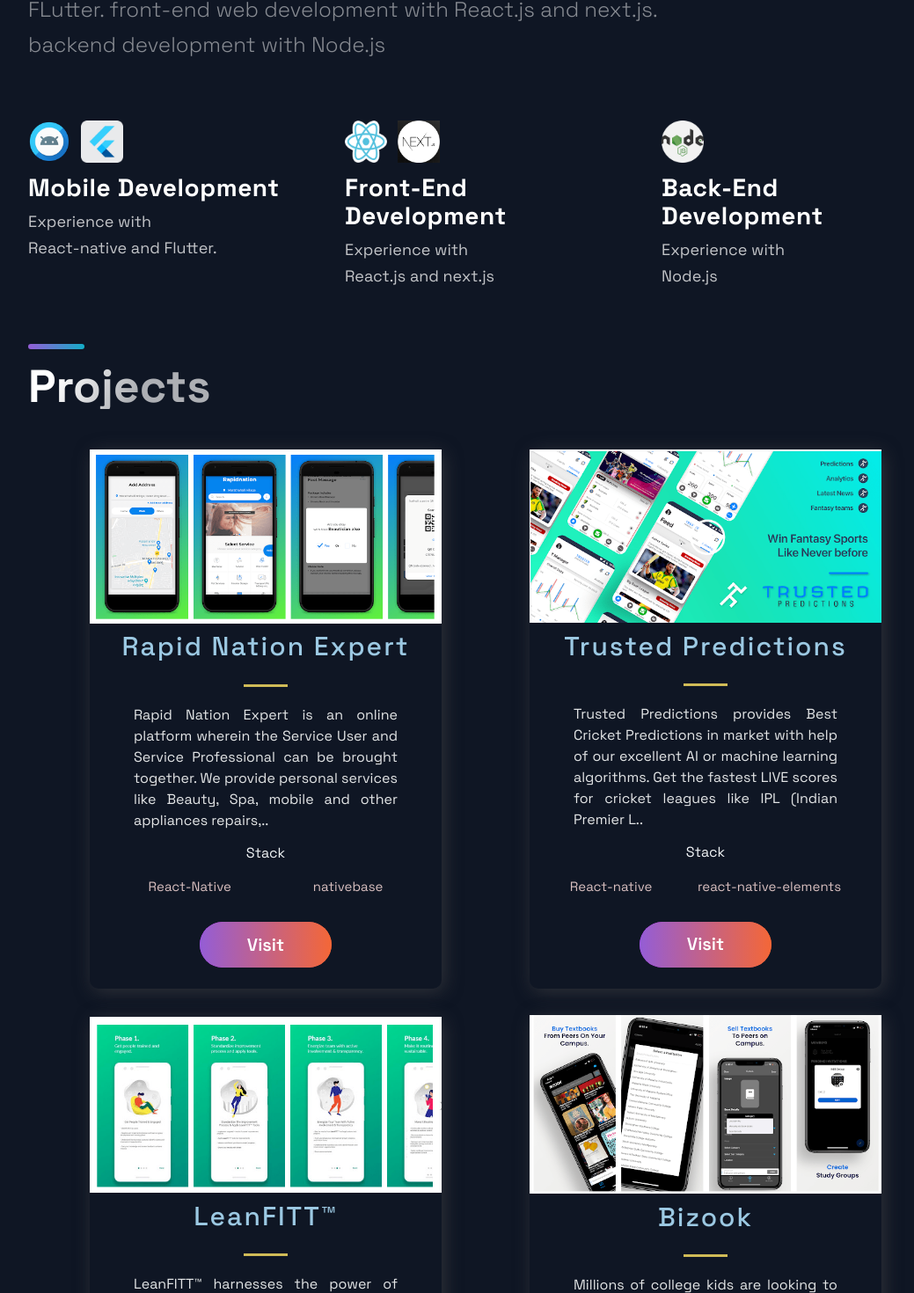
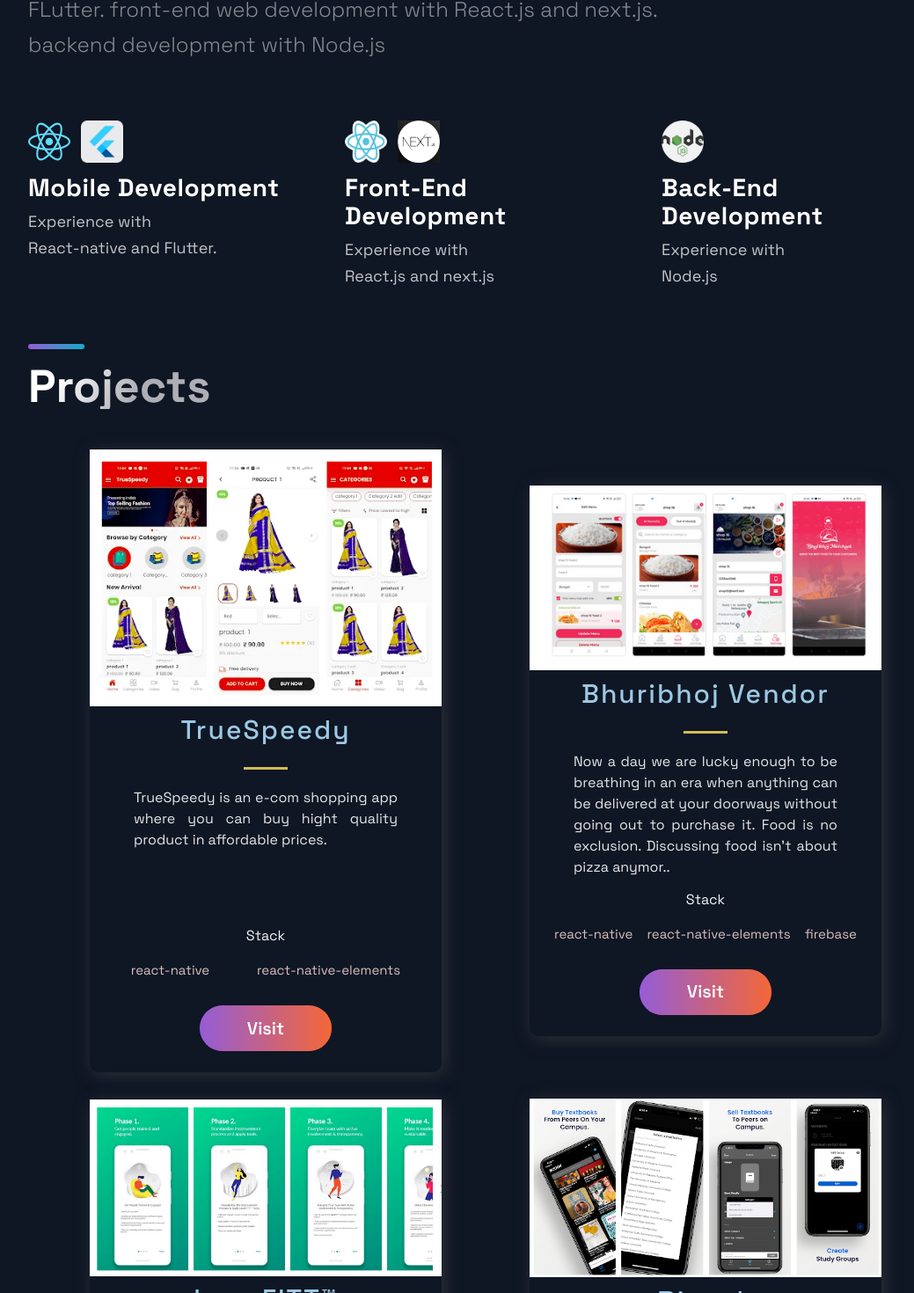
Before and after one commit to hisup07/portfoliowebstite, a Next.js app: page / in a window 1280 px wide. Shown: the part 808-2278 px from the top of the page at 88% size, without its empty margins (88-1127 px from the left). Built offline with nearby package versions, Linux system fonts and the light colour scheme.

Commit message:
add truedpeedy to ptoject

```diff
--- a/src/constants/constants.js
+++ b/src/constants/constants.js
@@ -1,23 +1,22 @@
 export const projects = [
   {
-    title: 'Rapid Nation Expert',
+    title: 'TrueSpeedy',
     description:
-      'Rapid Nation Expert is an online platform wherein the Service User and Service Professional can be brought together. We provide personal services like Beauty, Spa, mobile and other appliances repairs, Packers & Movers, Event Management, Artists Gallery, Caterers, Property Dealers, Photography, Well Boring, Cleaning Services, Car Rentals, Laundry Services, IT Solutions, Used Cars etc. ',
-    image: '/images/1.png',
-    tags: ['React-Native', 'nativebase'],
-    visit:
-      'https://play.google.com/store/apps/details?id=com.rapidnationexpert.www',
-    id: 0,
+      'TrueSpeedy is an e-com shopping app where you can buy hight quality product in affordable prices.',
+    image: '/images/10.png',
+    tags: ['react-native', 'react-native-elements'],
+    visit: 'https://play.google.com/store/apps/details?id=com.truespeedy',
+    id: 384456,
   },
   {
-    title: 'Trusted Predictions',
+    title: 'Bhuribhoj Vendor',
     description:
-      'Trusted Predictions provides Best Cricket Predictions in market with help of our excellent AI or machine learning algorithms. Get the fastest LIVE scores for cricket leagues like IPL (Indian Premier League), CPL (Caribbean Premier League), Big Bash League, PSL (Pakistan Super League), ICC World Cup and cricket teams like Sri Lanka, India, Australia, Ireland, Netherlands, West Indies, Australia, England, Pakistan, Zimbabwe, Bangladesh & more! ',
-    image: '/images/2.png',
-    tags: ['React-native', 'react-native-elements'],
+      'Now a day we are lucky enough to be breathing in an era when anything can be delivered at your doorways without going out to purchase it. Food is no exclusion. Discussing food isn’t about pizza anymore. The internet has built large development to facilitate cool new things. Now with tip clicks, you can get whatever your hungry tummy desires.',
+    image: '/images/9.png',
+    tags: ['react-native', 'react-native-elements', 'firebase'],
     visit:
-      'https://play.google.com/store/apps/details?id=com.trustedpredictions',
-    id: 165448,
+      'https://play.google.com/store/apps/details?id=com.bhuribhojdeliverypartner',
+    id: 38455,
   },
   {
     title: 'LeanFITT™',
@@ -38,6 +37,37 @@
     visit: 'https://play.google.com/store/apps/details?id=com.bizook',
     id: 654,
   },
+
+  {
+    title: 'Bhuribhoj',
+    description:
+      'Now a day we are lucky enough to be breathing in an era when anything can be delivered at your doorways without going out to purchase it. Food is no exclusion. Discussing food isn’t about pizza anymore. The internet has built large development to facilitate cool new things. Now with tip clicks, you can get whatever your hungry tummy desires.',
+    image: '/images/7.png',
+    tags: ['react-native', 'react-native-elements', 'firebase'],
+    visit: 'https://play.google.com/store/apps/details?id=com.bhuribhoj',
+    id: 68443,
+  },
+  {
+    title: 'Trusted Predictions',
+    description:
+      'Trusted Predictions provides Best Cricket Predictions in market with help of our excellent AI or machine learning algorithms. Get the fastest LIVE scores for cricket leagues like IPL (Indian Premier League), CPL (Caribbean Premier League), Big Bash League, PSL (Pakistan Super League), ICC World Cup and cricket teams like Sri Lanka, India, Australia, Ireland, Netherlands, West Indies, Australia, England, Pakistan, Zimbabwe, Bangladesh & more! ',
+    image: '/images/2.png',
+    tags: ['React-native', 'react-native-elements'],
+    visit:
+      'https://play.google.com/store/apps/details?id=com.trustedpredictions',
+    id: 165448,
+  },
+  {
+    title: 'Bhuribhoj Delivery Partner',
+    description:
+      'Now a day we are lucky enough to be breathing in an era when anything can be delivered at your doorways without going out to purchase it. Food is no exclusion. Discussing food isn’t about pizza anymore. The internet has built large development to facilitate cool new things. Now with tip clicks, you can get whatever your hungry tummy desires.',
+    image: '/images/8.png',
+    tags: ['react-native', 'react-native-elements', 'firebase'],
+    visit:
+      'https://play.google.com/store/apps/details?id=com.bhuribhojdeliverypartner',
+    id: 654658,
+  },
+
   {
     title: 'Agoo Express Driver',
     description: 'App for Agoo express Drivers',
@@ -57,38 +87,19 @@
     id: 654654,
   },
   {
-    title: 'Bhuribhoj',
+    title: 'Rapid Nation Expert',
     description:
-      'Now a day we are lucky enough to be breathing in an era when anything can be delivered at your doorways without going out to purchase it. Food is no exclusion. Discussing food isn’t about pizza anymore. The internet has built large development to facilitate cool new things. Now with tip clicks, you can get whatever your hungry tummy desires.',
-    image: '/images/7.png',
-    tags: ['react-native', 'react-native-elements', 'firebase'],
-    visit: 'https://play.google.com/store/apps/details?id=com.bhuribhoj',
-    id: 68443,
+      'Rapid Nation Expert is an online platform wherein the Service User and Service Professional can be brought together. We provide personal services like Beauty, Spa, mobile and other appliances repairs, Packers & Movers, Event Management, Artists Gallery, Caterers, Property Dealers, Photography, Well Boring, Cleaning Services, Car Rentals, Laundry Services, IT Solutions, Used Cars etc. ',
+    image: '/images/1.png',
+    tags: ['React-Native', 'nativebase'],
+    visit:
+      'https://play.google.com/store/apps/details?id=com.rapidnationexpert.www',
+    id: 0,
   },
-  {
-    title: 'Bhuribhoj Delivery Partner',
-    description:
-      'Now a day we are lucky enough to be breathing in an era when anything can be delivered at your doorways without going out to purchase it. Food is no exclusion. Discussing food isn’t about pizza anymore. The internet has built large development to facilitate cool new things. Now with tip clicks, you can get whatever your hungry tummy desires.',
-    image: '/images/8.png',
-    tags: ['react-native', 'react-native-elements', 'firebase'],
-    visit:
-      'https://play.google.com/store/apps/details?id=com.bhuribhojdeliverypartner',
-    id: 654658,
-  },
-  // {
-  //   title: 'Bhuribhoj Vendor',
-  //   description:
-  //     'Now a day we are lucky enough to be breathing in an era when anything can be delivered at your doorways without going out to purchase it. Food is no exclusion. Discussing food isn’t about pizza anymore. The internet has built large development to facilitate cool new things. Now with tip clicks, you can get whatever your hungry tummy desires.',
-  //   image: '/images/9.png',
-  //   tags: ['react-native', 'react-native-elements', 'firebase'],
-  //   visit:
-  //     'https://play.google.com/store/apps/details?id=com.bhuribhojdeliverypartner',
-  //   id: 38455,
-  // },
 ];
 
 export const logos = {
-  android: '/images/android.png',
+  android: '/images/android.svg',
   flutter: '/images/flutter.png',
   react: '/images/react.png',
   next: '/images/nextjs.png',
```
Also changed, not shown: public/images/10.png (added), public/images/android.svg (added).
